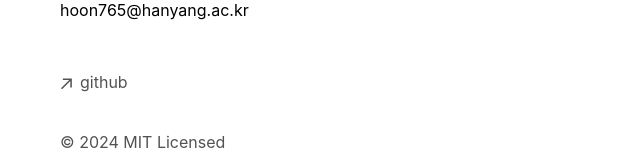
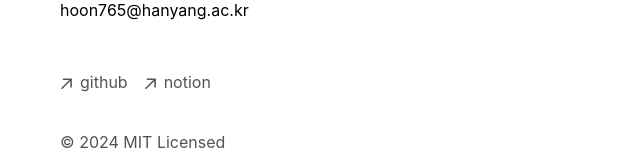
Before and after one commit to jonghoonparkk/portfolio, a Next.js app: page / in a window 1280 px wide. Shown: the part 738-898 px from the top of the page, without its empty margins (292-932 px from the left). Built offline with nearby package versions, Linux system fonts and the light colour scheme.

Commit message:
Update footer.tsx

```diff
--- a/app/components/footer.tsx
+++ b/app/components/footer.tsx
@@ -30,6 +30,17 @@
             <p className="ml-2 h-7">github</p>
           </a>
         </li>
+        <li>
+          <a
+            className="flex items-center transition-all hover:text-neutral-800 dark:hover:text-neutral-100"
+            rel="noopener noreferrer"
+            target="_blank"
+            href="https://www.notion.so/hpicjh/02ceb5faca224d1f97fc502711fe7cfe"
+          >
+            <ArrowIcon />
+            <p className="ml-2 h-7">notion</p>
+          </a>
+        </li>
       </ul>
       <p className="mt-8 text-neutral-600 dark:text-neutral-300">
         © {new Date().getFullYear()} MIT Licensed
```
